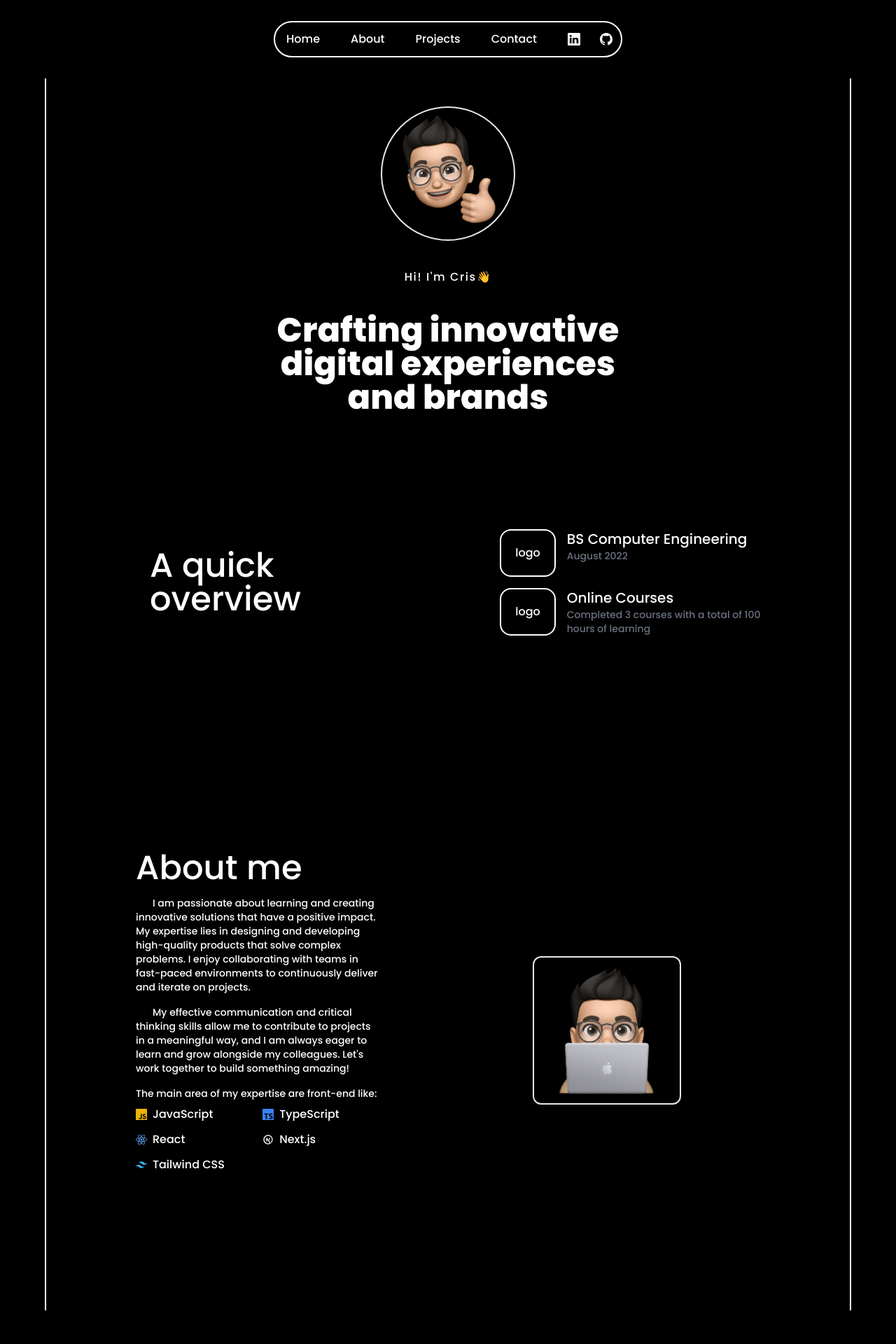
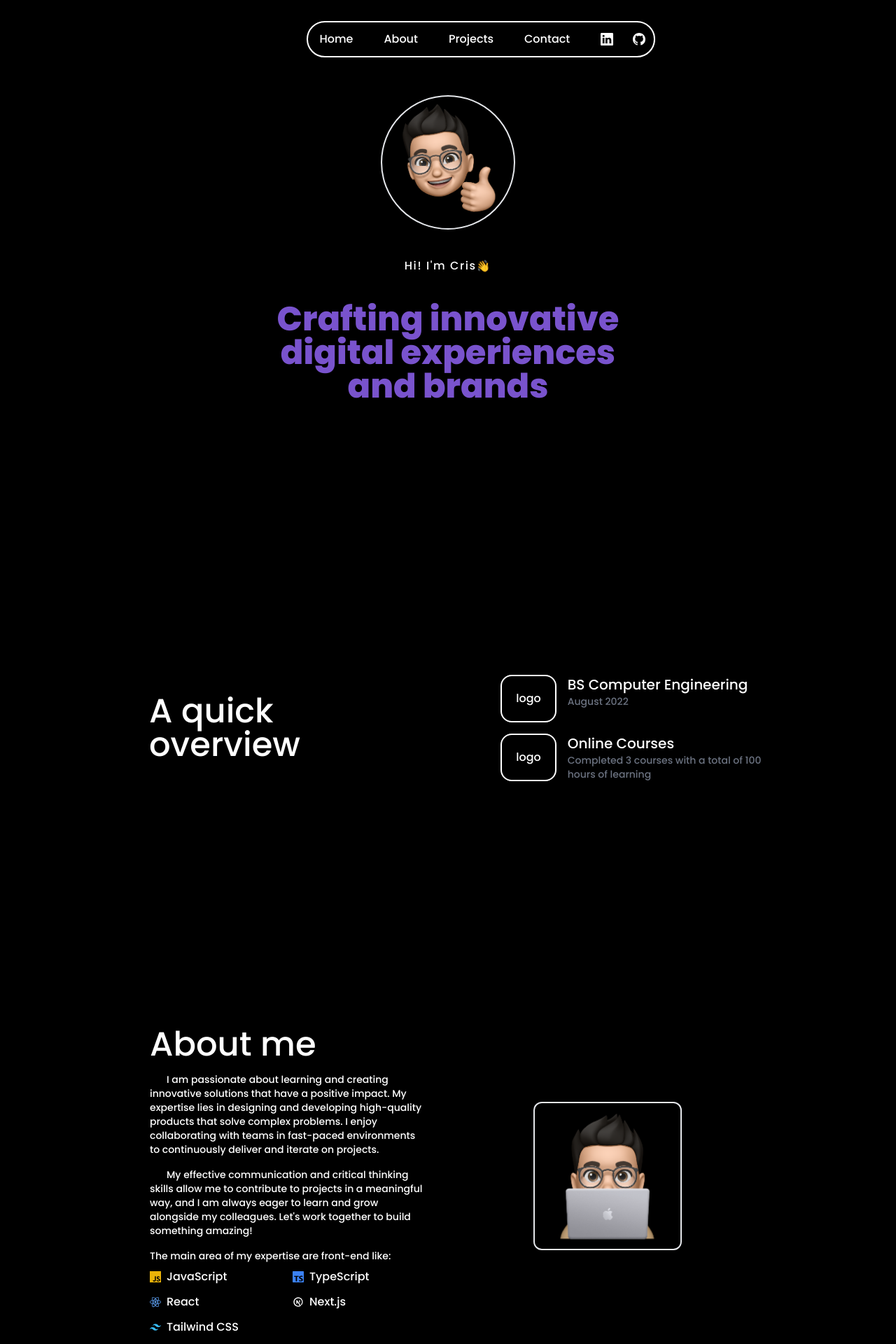
Before and after one commit to magratacris/crismagrata.com, a Next.js app: page / in a window 1280 px wide. Shown: the top 1920 px of the page at 70% size. Built offline with nearby package versions, Linux system fonts and the light colour scheme.

Commit message:
style: make header fixed and making progress on <Contact/> component

```diff
--- a/components/About.tsx
+++ b/components/About.tsx
@@ -11,10 +11,10 @@ const About = () => {
   return (
     <div
       id="about"
-      className="max-w-[72rem] mx-auto h-screen  flex gap-4 py-32 px-32 border-x-2 border-white"
+      className="max-w-[72rem] mx-auto h-screen  flex gap-4 py-32 px-32"
     >
-      <div className="flex-1">
-        <div className="w-[80%]">
+      <div className="flex-1 flex justify-center items-center">
+        <div className="w-[90%] ">
           <h1 className="text-5xl my-4">About me</h1>
           <p className="indent-6 mb-4 text-sm">
             I am passionate about learning and creating innovative solutions
--- a/components/Contact.tsx
+++ b/components/Contact.tsx
@@ -1,7 +1,16 @@
 import React from "react";
 
 const Contact = () => {
-  return <div id="contact">Contact</div>;
+  return (
+    <div id="contact" className="max-w-[72rem] mx-auto h-screen py-28">
+      <div>
+        <h1 className="text-4xl">Let's grab a coffee!</h1>
+        <p>
+          shoot me an email at <span>crismagrata@gmail.com</span>{" "}
+        </p>
+      </div>
+    </div>
+  );
 };
 
 export default Contact;
--- a/components/Footer.tsx
+++ b/components/Footer.tsx
@@ -1,9 +1,11 @@
-import React from 'react'
+import React from "react";
 
 const Footer = () => {
   return (
-    <div><div></div></div>
-  )
-}
+    <div className="max-w-[72rem] mx-auto py-4">
+      <p className="text-center">Designed & Built by Cris Magrata✨</p>
+    </div>
+  );
+};
 
-export default Footer
+export default Footer;
--- a/components/Header.tsx
+++ b/components/Header.tsx
@@ -3,7 +3,7 @@ import { Link } from "react-scroll";
 
 const Header = () => {
   return (
-    <div className="flex  mx-auto max-w-[72rem] h-28 items-center justify-center px-4  ">
+    <div className="flex  mx-auto max-w-[72rem] h-28 items-center justify-center px-4 fixed top-0 left-[33%] ">
       {/* <div>CrisMagrata<Image alt={"logo"} /></div> */}
       <nav>
         <ul className="flex gap-5 items-center border-2 border-white rounded-full p-1">
@@ -23,9 +23,11 @@ const Header = () => {
               Projects
             </li>
           </Link>
-          <li className="cursor-pointer rounded-full hover:bg-gray-500 p-2 px-3 duration-500">
-            Contact
-          </li>
+          <Link to="contact" smooth={true}>
+            <li className="cursor-pointer rounded-full hover:bg-gray-500 p-2 px-3 duration-500">
+              Contact
+            </li>
+          </Link>
           <li className="text-lg ml-3 cursor-pointer ">
             <span>
               <BsLinkedin className="hover:text-[#0073B2] duration-500" />
--- a/components/Hero.tsx
+++ b/components/Hero.tsx
@@ -4,9 +4,7 @@ import Image from "next/image";
 const Hero = () => {
   return (
     <div id="home">
-      {/* <ParticlesBackground /> */}
-
-      <div className="max-w-[72rem] mx-auto h-[30rem] border-x-2 border-white">
+      <div className="max-w-[72rem] mx-auto h-screen  pt-24 ">
         <div className="flex flex-col items-center">
           <div className="w-48 h-48 mx-auto my-10">
             <Image
@@ -23,7 +21,7 @@ const Hero = () => {
               👋
             </span>
           </h3>
-          <h1 className="text-5xl mt-10 w-[34rem] text-center  font-bold">
+          <h1 className="text-5xl mt-10 w-[34rem] text-center  font-bold animate-gradient gradientMain  3xl:mt-14  ">
             Crafting innovative digital experiences and brands
           </h1>
         </div>
--- a/components/Overview.jsx
+++ b/components/Overview.tsx
@@ -2,7 +2,7 @@ import React from "react";
 
 const Overview = () => {
   return (
-    <div className="max-w-[72rem] mx-auto h-[30rem] flex gap-3 items-center px-4 py-24 border-x-2 border-white">
+    <div className="max-w-[72rem] mx-auto h-[30rem] flex gap-3 items-center px-4 py-24 ">
       <div className=" flex-1 flex items-center justify-center">
         <h1 className="text-5xl w-72">A quick overview</h1>
       </div>
--- a/components/Projects.tsx
+++ b/components/Projects.tsx
@@ -4,7 +4,7 @@ import { VscLink } from "react-icons/vsc";
 import Swiper from "swiper";
 const Projects = () => {
   return (
-    <div id="projects" className="max-w-[72rem] mx-auto h-screen py-16 px-4">
+    <div id="projects" className="max-w-[72rem] mx-auto h-screen py-28 px-4">
       <h1 className="text-5xl">Some Things I've Built</h1>
       <p className="my-4">
         Lorem, ipsum dolor sit amet consectetur adipisicing elit. Adipisci id ut
--- a/pages/index.tsx
+++ b/pages/index.tsx
@@ -4,16 +4,18 @@ import Header from "@/components/Header";
 import Hero from "@/components/Hero";
 import Overview from "@/components/Overview";
 import Projects from "@/components/Projects";
-import ParticlesBackground from "@/components/ParticlesBackground";
+import Contact from "@/components/Contact";
+import Footer from "@/components/Footer";
 export default function Home() {
   return (
     <>
-      {/* <ParticlesBackground /> */}
       <Header />
       <Hero />
       <Overview />
       <About />
       <Projects />
+      <Contact />
+      <Footer />
     </>
   );
 }
--- a/styles/globals.css
+++ b/styles/globals.css
@@ -17,13 +17,18 @@ body {
   /* color: black; */
   /* background-color: #f8f8f8; */
 }
-projCard {
-  background: rgba(255, 255, 255, 0.24);
-  border-radius: 16px;
-  box-shadow: 0 4px 30px rgba(0, 0, 0, 0.1);
-  backdrop-filter: blur(5.1px);
-  -webkit-backdrop-filter: blur(5.1px);
-  border: 1px solid rgba(255, 255, 255, 0.3);
+.gradientMain {
+  background: linear-gradient(
+    to right,
+    #7953cd 20%,
+    #00affa 30%,
+    #0190cd 70%,
+    #764ada 80%
+  );
+  -webkit-background-clip: text;
+  background-clip: text;
+  -webkit-text-fill-color: transparent;
+  background-size: 500% auto;
 }
 @layer components {
 }
--- a/tailwind.config.js
+++ b/tailwind.config.js
@@ -22,6 +22,7 @@ module.exports = {
       },
       animation: {
         "wave-animation": "wave-animation 1s linear infinite",
+        gradient: "textShine 3s ease-in-out infinite alternate",
       },
       keyframes: {
         "wave-animation": {
@@ -33,6 +34,14 @@ module.exports = {
           "50%": { transform: "rotate(10.0deg)" },
           "60%": { transform: "rotate( 0.0deg)" },
           "100% ": { transform: "rotate( 0.0deg)" },
+        },
+        textShine: {
+          "0%": {
+            "background-position": "0% 50%",
+          },
+          "100%": {
+            "background-position": "100% 50%",
+          },
         },
       },
       transformOrigin: {
```
